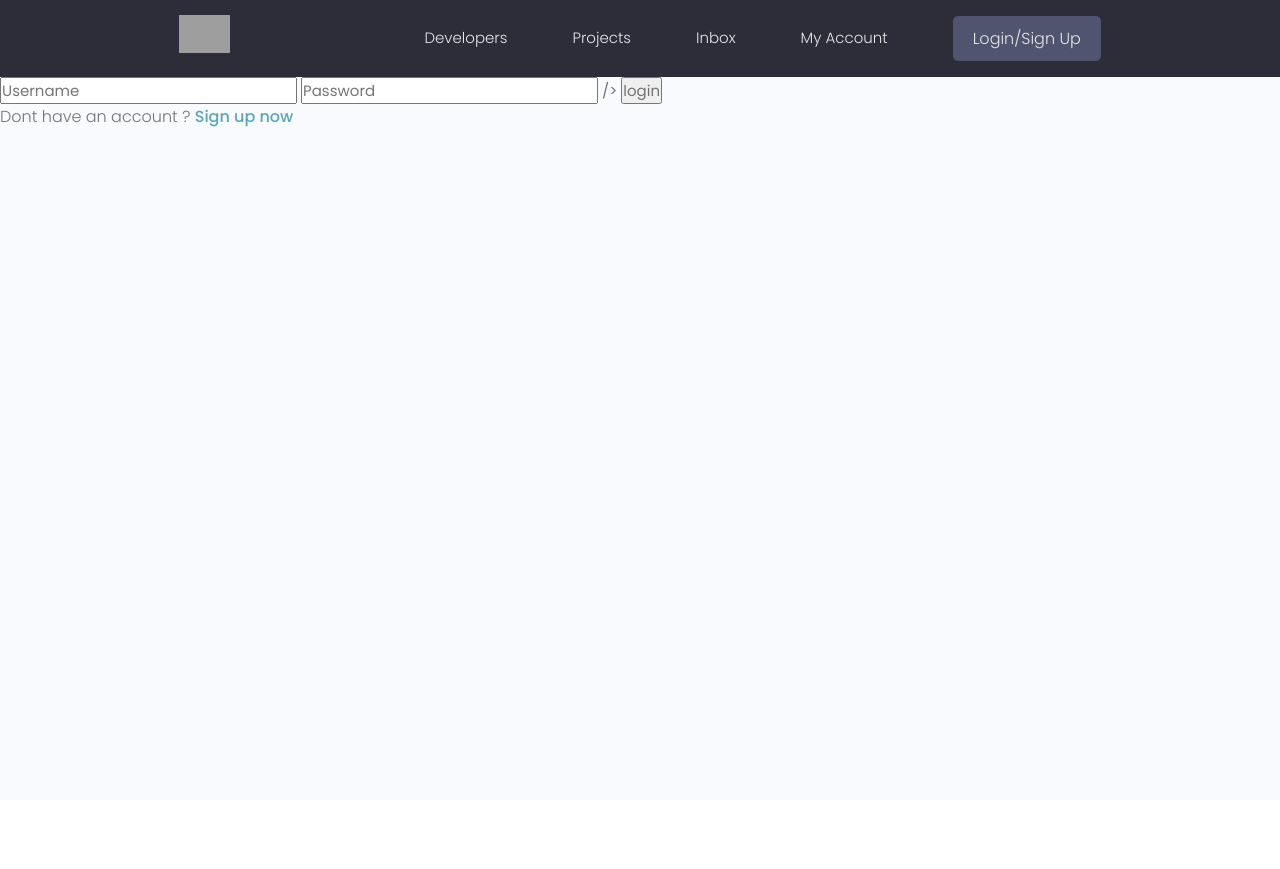
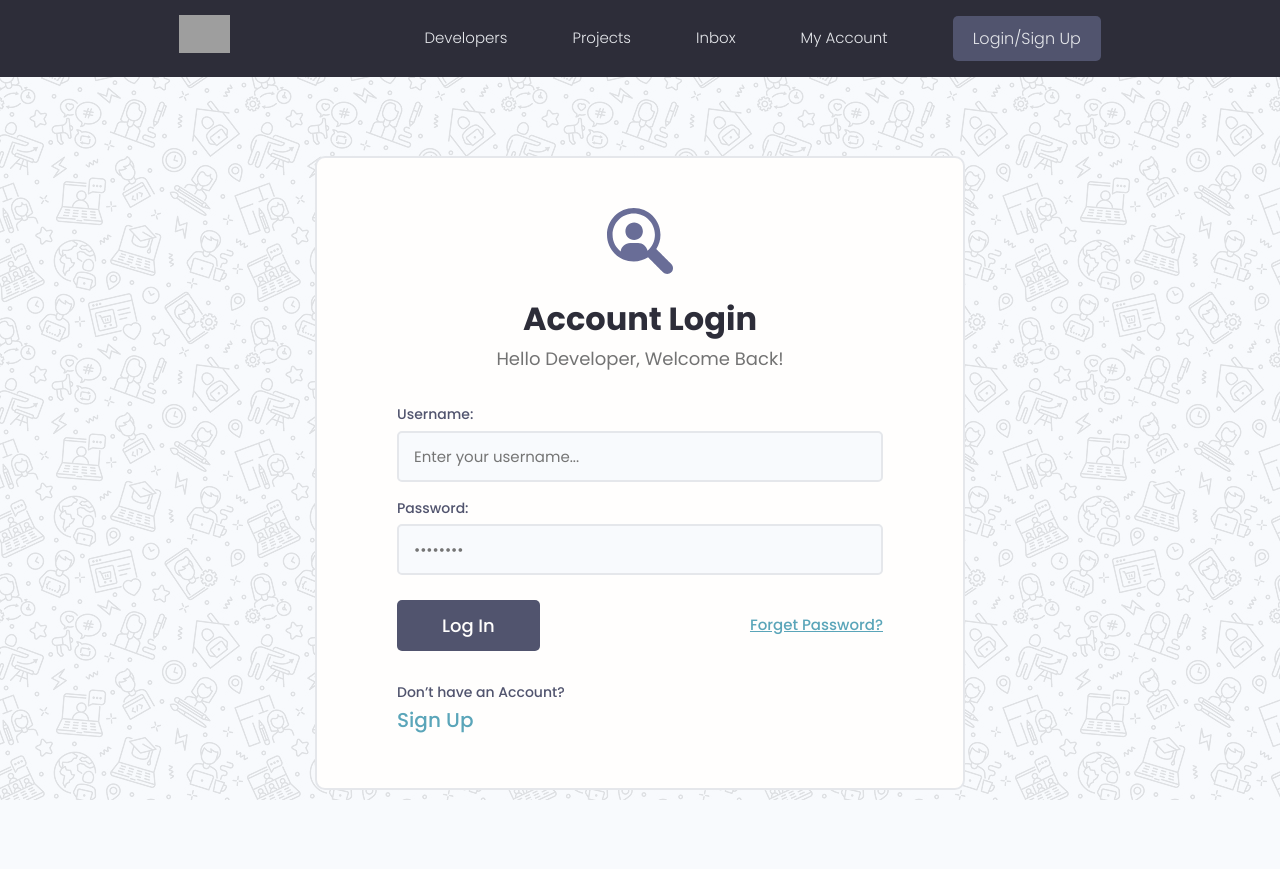
Before and after one commit to Sadiel0/DevSearch, a Django app: page /login/ in a window 1280 px wide. Before the commit the page ends 127 px from the top, so only its background shows below. Run offline with Django 4.2, Linux system fonts and the light colour scheme; some libraries are stand-ins or nearby versions; grey boxes are pictures that could not be loaded.

Commit message:
styled login/register

```diff
--- a/devsearch/settings.py
+++ b/devsearch/settings.py
@@ -26,7 +26,7 @@ SECRET_KEY = 'django-insecure-b)f^%x8y@o@%!&za&e0g=r7z)0mr*x%(x#**$5jk#sbf7-3srn
 DEBUG = True
 
 ALLOWED_HOSTS = ['localhost']
-CSRF_TRUSTED_ORIGINS = ['https://8000-sadiel0-devsearch-6em49pzf2iv.ws-us44.gitpod.io']
+CSRF_TRUSTED_ORIGINS = ['https://8000-sadiel0-devsearch-6em49pzf2iv.ws-us46.gitpod.io']
 
 
 # Application definition
--- a/static/uikit/app.js
+++ b/static/uikit/app.js
@@ -2,3 +2,10 @@
 document.addEventListener('DOMContentLoaded', function () {
   hljs.highlightAll();
 });
+let alertWrapper = document.querySelector('.alert')
+let alertClose =  document.querySelector('.alert__close')
+
+if (alertWrapper) {
+  alertClose.addEventListener('click', () =>
+  alertWrapper.style.display = 'none')
+}
--- a/templates/main.html
+++ b/templates/main.html
@@ -21,15 +21,28 @@
     {% include "navbar.html" %}
 
     {% if messages %}
-    <ul class="messages">
+    <!-- <ul class="messages">
         {% for message in messages %}
         <li{% if message.tags %} class="{{ message.tags }}"{% endif %}>{{ message }}</li>
         {% endfor %}
-    </ul>
+    </ul> -->
+    {% endif %}
+    {% if messages %}
+        {% for message in messages %}
+        <div class="alert alert--{{message.tags}}">
+            <p class="alert__message">{{ message}}</p>
+            <button class="alert__close">x</button>
+        </div>
+
+        {% endfor %}
+
     {% endif %}
     {% block content%}
 
     {% endblock content %}
 
 </body>
+<script src="{% static 'uikit/app.js' %}">
+
+</script>
 </html>
--- a/users/forms.py
+++ b/users/forms.py
@@ -10,3 +10,9 @@ class CustomUserCreationForm(UserCreationForm):
             'first_name':'Name',
 
         }
+
+    def __init__(self,*args , **kwargs):
+        super(CustomUserCreationForm, self).__init__(*args, **kwargs)
+
+        for name, field in self.fields.items():
+            field.widget.attrs.update({'class':'input'})
--- a/users/templates/users/login_register.html
+++ b/users/templates/users/login_register.html
@@ -1,4 +1,5 @@
 {% extends 'main.html'%}
+{% load static %}
 
 {% block content %}
 
@@ -7,26 +8,100 @@
 <h1>Register USer</h1>
 
 
-<form method="POST" action="{% url 'register' %}">
 
-    {% csrf_token %}
-    {{form.as_p}}
+
+<div class="auth">
+    <div class="card">
+      <div class="auth__header text-center">
+        <a href="/">
+          <img src="{% static 'images/icon.svg' %}" alt="icon" />
+        </a>
+        <h3>Register</h3>
+        <p>Create a new developer account</p>
+      </div>
+
+      <form method="POST" action="{% url 'register' %}">
+        {% csrf_token %}
+
+        {% for field in form %}
+        <div class="form__field">
+            <label for="formInput#text">{{field.label}} </label>
+            {{field}}
+            {% if field.help_text %}
+
+            <small>{{field.help_text}}</small>
+
+            {% endif %}
+
+            {% for error in field.errors %}
+            <p style="color: red">{{error}}</p>
+            {% endfor %}
+          </div>
+        {% endfor %}
 
 
 
-    <input type="submit" value="Register User" />
-</form>
+        <div class="auth__actions">
+          <input class="btn btn--sub btn--lg" type="submit" value="Sign  In" />
+        </div>
 
-<p>  have an account ? <a href="{% url 'login' %}"> Login</a></p>
+      </form>
+      <div class="auth__alternative">
+        <p>Already have an Account?</p>
+        <a href="{% url 'login' %}">Log In</a>
+      </div>
+    </div>
+  </div>
 {% else %}
 
-<form method="post" action="{% url 'login' %}">
-    {% csrf_token %}
-    <input type="text" name="username" placeholder="Username"/>
-    <input type="password" name="password" placeholder="Password"/> />
-    <input type="submit" value="login" />
-    <p> Dont have an account ? <a href="{% url 'register' %}"> Sign up now</a></p>
-</form>
+
+
+<div class="auth">
+    <div class="card">
+      <div class="auth__header text-center">
+        <a href="/">
+          <img src="{% static 'images/icon.svg' %}" alt="icon" />
+        </a>
+        <h3>Account Login</h3>
+        <p>Hello Developer, Welcome Back!</p>
+      </div>
+
+      <form action="{% url 'login' %}" method="POST" class="form auth__form">
+        {% csrf_token %}
+        <!-- Input:username -->
+        <div class="form__field">
+          <label for="formInput#text">Username: </label>
+          <input
+            class="input input--text"
+            id="formInput#text"
+            type="text"
+            name="username"
+            placeholder="Enter your username..."
+          />
+        </div>
+
+        <!-- Input:Password -->
+        <div class="form__field">
+          <label for="formInput#password">Password: </label>
+          <input
+            class="input input--password"
+            id="formInput#passowrd"
+            type="password"
+            name="password"
+            placeholder="••••••••"
+          />
+        </div>
+        <div class="auth__actions">
+          <input class="btn btn--sub btn--lg" type="submit" value="Log In" />
+          <a href="forgetpassword.html">Forget Password?</a>
+        </div>
+      </form>
+      <div class="auth__alternative">
+        <p>Don’t have an Account?</p>
+        <a href="{% url 'register' %}">Sign Up</a>
+      </div>
+    </div>
+  </div>
 {% endif %}
 
 {% endblock %}
--- a/users/views.py
+++ b/users/views.py
@@ -34,7 +34,7 @@ def loginUser(request):
 
 def logoutUser(request):
     logout(request)
-    messages.error(request,'User was logged out ')
+    messages.info(request,'User was logged out ')
     return redirect('login')
 
 def registerUser(request):
```
Also changed, not shown: templates/login.html (+0 -15 lines), templates/signup.html (added, +89 -0 lines), db.sqlite3, static/images/icon.svg (added), static/images/pattern.jpg (added).
